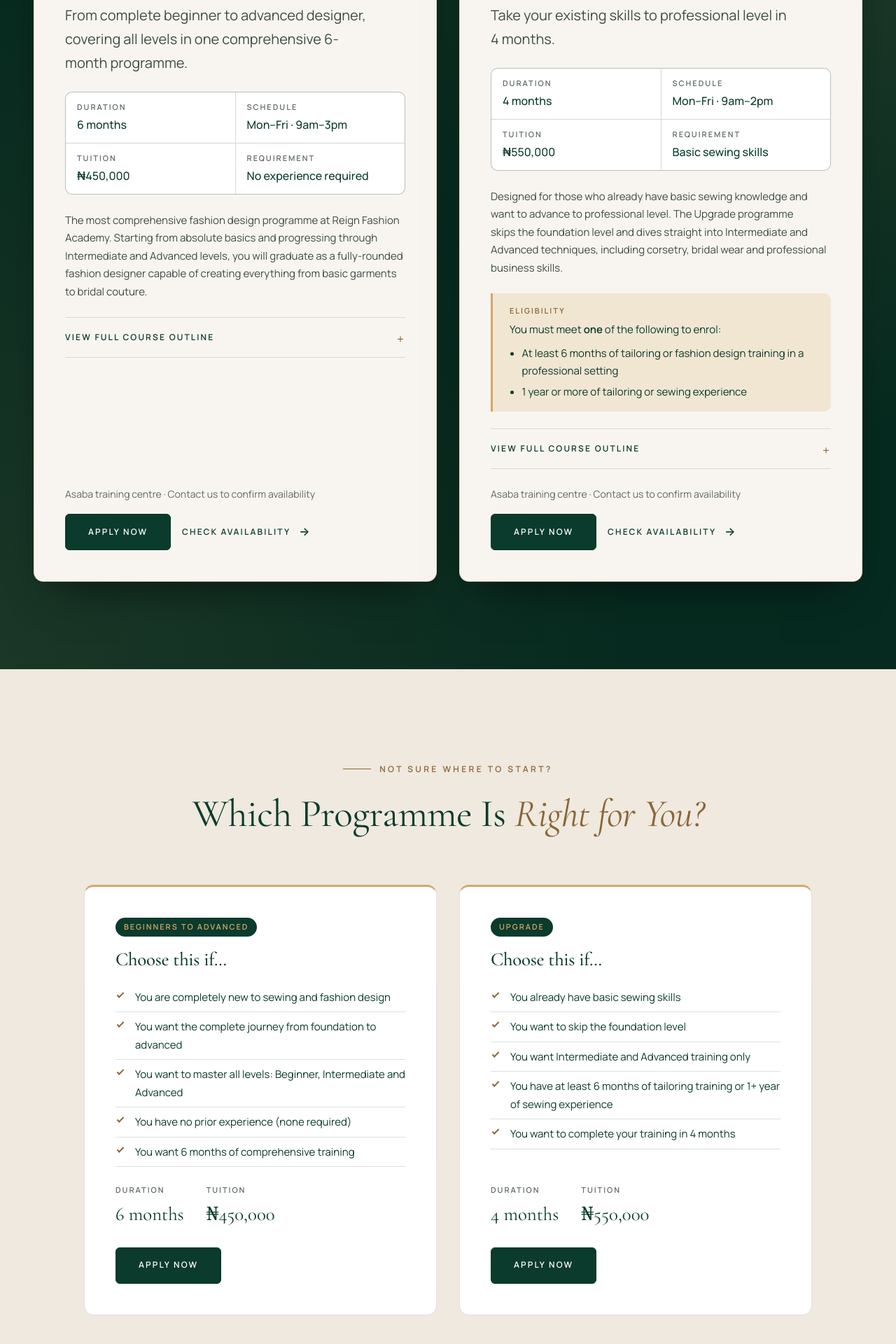
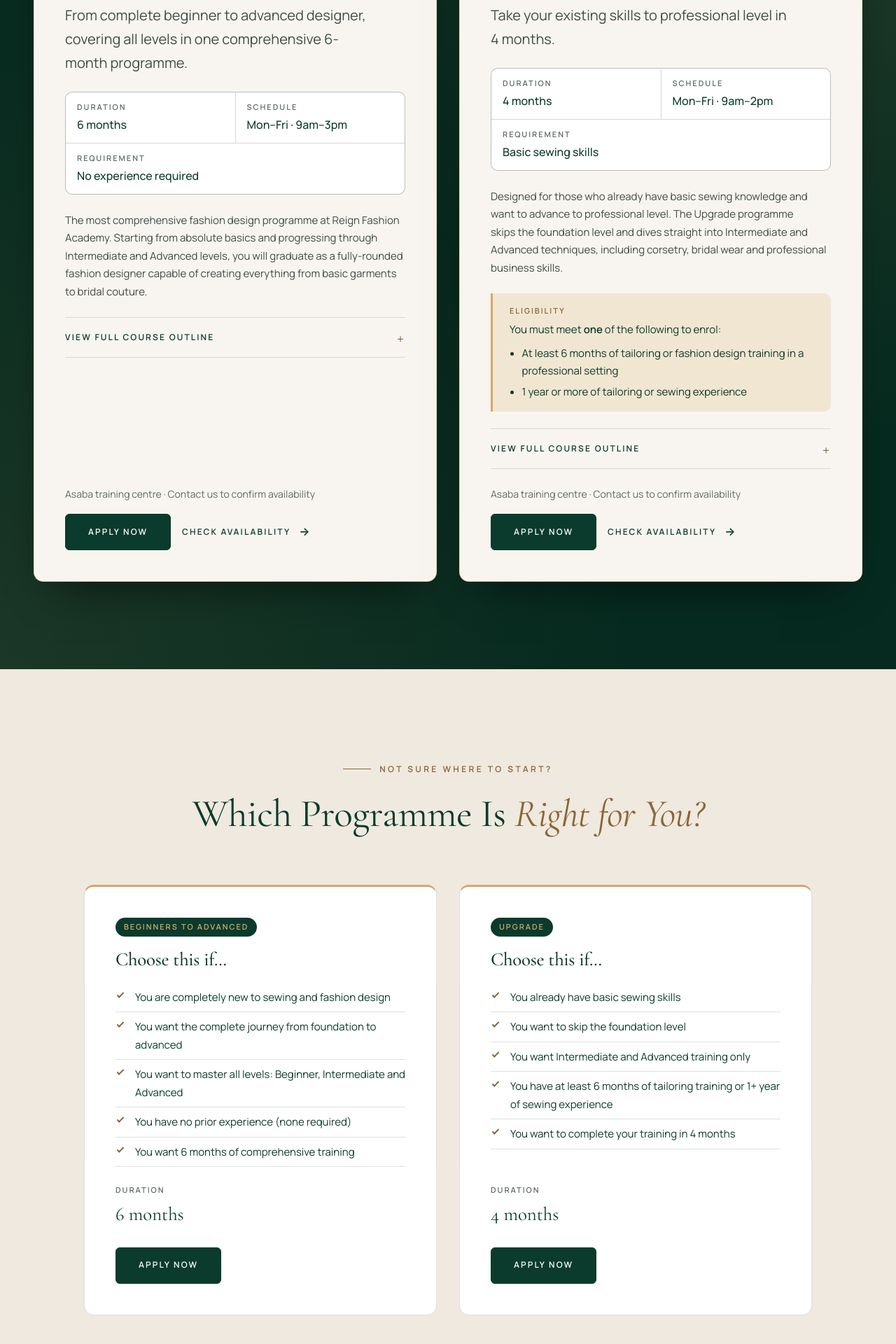
Before and after one commit to emmacharlestech/reignfashion, a PHP site: page /academy in a window 1280 px wide. Shown: the part 2151-4071 px from the top of the page at 70% size. Run offline with PHP 8.4, Linux system fonts and the light colour scheme; tables that the repository leaves empty hold one stand-in row (values such as "Sample post").

Commit message:
Academy tuition: hide prices by default, set them in Admin → Settings
Remove the hard-coded ₦450,000 / ₦550,000 from the programme cards,
the comparison cards and the registration dropdowns. Two new settings
(Tuition: Beginners to Advanced, Tuition: Upgrade) show the price when
filled in and hide it when empty.

Co-Authored-By: Claude Opus 5.5 <noreply@anthropic.com>

```diff
--- a/academy.html
+++ b/academy.html
@@ -238,8 +238,8 @@
             <dl class="programme__facts">
               <div><dt data-edit="programmes-t5">Duration</dt><dd data-edit="programmes-t6">6 months</dd></div>
               <div><dt data-edit="programmes-t7">Schedule</dt><dd data-edit="programmes-t8">Mon–Fri · 9am–3pm</dd></div>
-              <div><dt data-edit="programmes-t9">Tuition</dt><dd data-edit="programmes-t10">₦450,000</dd></div>
               <div><dt data-edit="programmes-t11">Requirement</dt><dd data-edit="programmes-t12">No experience required</dd></div>
+              <div data-tuition-row="beginner" hidden><dt data-edit="programmes-t9">Tuition</dt><dd data-tuition="beginner"></dd></div>
             </dl>
 
             <p class="programme__desc" data-edit="programmes-t13">
@@ -301,8 +301,8 @@
             <dl class="programme__facts">
               <div><dt data-edit="programmes-t64">Duration</dt><dd data-edit="programmes-t65">4 months</dd></div>
               <div><dt data-edit="programmes-t66">Schedule</dt><dd data-edit="programmes-t67">Mon–Fri · 9am–2pm</dd></div>
-              <div><dt data-edit="programmes-t68">Tuition</dt><dd data-edit="programmes-t69">₦550,000</dd></div>
               <div><dt data-edit="programmes-t70">Requirement</dt><dd data-edit="programmes-t71">Basic sewing skills</dd></div>
+              <div data-tuition-row="intermediate" hidden><dt data-edit="programmes-t68">Tuition</dt><dd data-tuition="intermediate"></dd></div>
             </dl>
 
             <p class="programme__desc" data-edit="programmes-t72">
@@ -380,7 +380,7 @@
             </ul>
             <dl class="compare-card__facts">
               <div><dt data-edit="compare-t9">Duration</dt><dd data-edit="compare-t10">6 months</dd></div>
-              <div><dt data-edit="compare-t11">Tuition</dt><dd data-edit="compare-t12">₦450,000</dd></div>
+              <div data-tuition-row="beginner" hidden><dt data-edit="compare-t11">Tuition</dt><dd data-tuition="beginner"></dd></div>
             </dl>
             <a href="#register" class="btn btn--dark" data-programme="beginner">Apply Now</a>
           </div>
@@ -397,7 +397,7 @@
             </ul>
             <dl class="compare-card__facts">
               <div><dt data-edit="compare-t20">Duration</dt><dd data-edit="compare-t21">4 months</dd></div>
-              <div><dt data-edit="compare-t22">Tuition</dt><dd data-edit="compare-t23">₦550,000</dd></div>
+              <div data-tuition-row="intermediate" hidden><dt data-edit="compare-t22">Tuition</dt><dd data-tuition="intermediate"></dd></div>
             </dl>
             <a href="#register" class="btn btn--dark" data-programme="intermediate">Apply Now</a>
           </div>
@@ -500,8 +500,8 @@
                 <div class="select-wrap">
                   <select id="a-level" name="level" required aria-describedby="a-level-err">
                     <option value="">Choose your programme</option>
-                    <option value="beginner">Beginners to Advanced (6 months, ₦450,000)</option>
-                    <option value="intermediate">Upgrade: Intermediate &amp; Advanced (4 months, ₦550,000)</option>
+                    <option value="beginner" data-tuition-option="Beginners to Advanced (6 months)">Beginners to Advanced (6 months)</option>
+                    <option value="intermediate" data-tuition-option="Upgrade: Intermediate &amp; Advanced (4 months)">Upgrade: Intermediate &amp; Advanced (4 months)</option>
                   </select>
                 </div>
                 <p class="field__error" id="a-level-err"></p>
--- a/admin/index.php
+++ b/admin/index.php
@@ -29,7 +29,7 @@ $todo = [];
 if ($s['hours'] === '') $todo[] = ['Add your opening hours', 'settings#g-contact'];
 $missingSocial = array_filter(['Instagram' => 'instagram_url', 'Facebook' => 'facebook_url', 'TikTok' => 'tiktok_url'], fn($k) => $s[$k] === '');
 if ($missingSocial) $todo[] = ['Add your ' . implode(', ', array_keys($missingSocial)) . ' link' . (count($missingSocial) > 1 ? 's' : ''), 'settings#g-social'];
-if ($s['academy_duration'] === '' || $s['academy_fees'] === '' || $s['academy_intake'] === '') $todo[] = ['Add Academy duration, fees and next intake', 'settings#g-academy'];
+if ($s['academy_duration'] === '' || $s['academy_intake'] === '') $todo[] = ['Add Academy duration and next intake', 'settings#g-academy'];
 if ($s['payment_methods'] === '') $todo[] = ['Choose how customers can pay', 'settings#g-payment'];
 if (!bank_accounts($s)) $todo[] = ['Add your bank account details', 'settings#g-payment'];
 if (($p = alert_problem($s)) !== '' && $s['alerts'] === 'on') $todo[] = ['Email alerts: ' . rtrim(lcfirst($p), '.'), 'settings#g-alerts'];
--- a/backend/settings.php
+++ b/backend/settings.php
@@ -29,7 +29,8 @@ const SETTING_DEFS = [
     'tiktok_name'     => ['social', 'TikTok account name', 'text', 'Reign Fashion Academy Asaba', 80, ''],
     // Academy
     'academy_duration'=> ['academy', 'Course duration', 'text', '', 120, 'e.g. 3 months (Beginner) to 12 months (Professional Mastery)'],
-    'academy_fees'    => ['academy', 'Fees', 'text', '', 120, 'e.g. From ₦150,000, or "Available on enquiry"'],
+    'academy_fee_beginner' => ['academy', 'Tuition: Beginners to Advanced', 'text', '', 60, 'e.g. 450000 or ₦450,000. Leave empty to hide the price on the website.'],
+    'academy_fee_upgrade'  => ['academy', 'Tuition: Upgrade (Intermediate & Advanced)', 'text', '', 60, 'e.g. 550000 or ₦550,000. Leave empty to hide the price on the website.'],
     'academy_intake'  => ['academy', 'Next intake', 'text', '', 120, 'e.g. January 2027, or "Ongoing enrolment"'],
     // Payment
     'payment_methods' => ['payment', 'Ways customers can pay', 'choices:transfer=Bank transfer|cash=Cash at the studio|pos=Card / POS at the studio', 'transfer,cash,pos', 60, 'Tick every option you accept. Shown on the Contact page.'],
@@ -241,7 +242,10 @@ function public_settings(): array
         ],
         'academy' => [
             'duration' => $s['academy_duration'],
-            'fees'     => $s['academy_fees'],
+            'tuition'  => [
+                'beginner'     => $s['academy_fee_beginner'],
+                'intermediate' => $s['academy_fee_upgrade'],
+            ],
             'intake'   => $s['academy_intake'],
         ],
         // Bank details only when the owner chose to publish them and accepts transfers
--- a/css/style.css
+++ b/css/style.css
@@ -3522,6 +3522,9 @@ body.menu-open .wa-float { display: none; }
   background: var(--c-line);
 }
 .programme__facts > div { padding: var(--space-3) var(--space-4); background: var(--c-white); }
+/* Tuition hidden (no fee set in Admin): the row above it spans the full width */
+.programme__facts > div:nth-child(odd):last-child,
+.programme__facts > div:nth-child(odd):has(+ [hidden]:last-child) { grid-column: 1 / -1; }
 .programme__facts dt,
 .compare-card__facts dt {
   margin-bottom: 2px;
--- a/index.html
+++ b/index.html
@@ -435,8 +435,8 @@
                 <div class="select-wrap">
                   <select id="a-level" name="level" required aria-describedby="a-level-err">
                     <option value="">Choose your programme</option>
-                    <option value="beginner">Beginners to Advanced (6 months, ₦450,000)</option>
-                    <option value="intermediate">Upgrade: Intermediate &amp; Advanced (4 months, ₦550,000)</option>
+                    <option value="beginner" data-tuition-option="Beginners to Advanced (6 months)">Beginners to Advanced (6 months)</option>
+                    <option value="intermediate" data-tuition-option="Upgrade: Intermediate &amp; Advanced (4 months)">Upgrade: Intermediate &amp; Advanced (4 months)</option>
                   </select>
                 </div>
                 <p class="field__error" id="a-level-err"></p>
--- a/js/script.js
+++ b/js/script.js
@@ -34,7 +34,7 @@
       tiktok:    { url: 'https://www.tiktok.com/@reignfashionacademy',    name: '@#Reign-Fashion-Academy Asaba' },
     },
     // Academy schedule & fees (empty = "To be confirmed")
-    academy: { duration: '', fees: '', intake: '' },
+    academy: { duration: '', intake: '', tuition: { beginner: '', intermediate: '' } },
     // Ways to pay and bank accounts (set in Admin → Settings → Payment)
     payment: { methods: [], terms: '', accounts: [] },
 
@@ -983,6 +983,25 @@
       if (!value) allSet = false;
     });
     document.querySelectorAll('[data-academy-pending]').forEach((tag) => { tag.hidden = allSet; });
+
+    // Programme tuition (Admin → Settings → Academy). Empty = price hidden.
+    const tuition = a.tuition ?? {};
+    const fee = (key) => {
+      const v = String(tuition[key] ?? '').trim();
+      // Plain digits ("450000") are shown as naira: ₦450,000
+      return /^\d+$/.test(v) ? '₦' + Number(v).toLocaleString('en-NG') : v;
+    };
+    document.querySelectorAll('[data-tuition]').forEach((dd) => {
+      const value = fee(dd.dataset.tuition);
+      dd.textContent = value;
+      const row = dd.closest('[data-tuition-row]');
+      if (row) row.hidden = !value;
+    });
+    document.querySelectorAll('option[data-tuition-option]').forEach((opt) => {
+      const label = opt.dataset.tuitionOption;
+      const value = fee(opt.value);
+      opt.textContent = value ? label.replace(/\)$/, ', ' + value + ')') : label;
+    });
   }
 
   /* ------------------------------------------------------------------------
```
